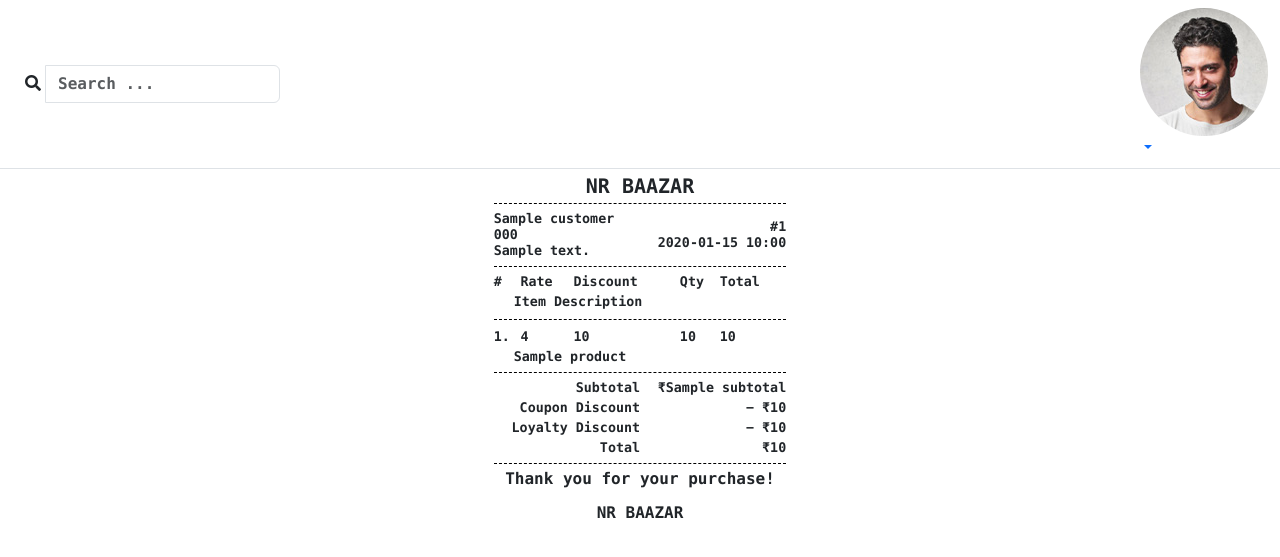
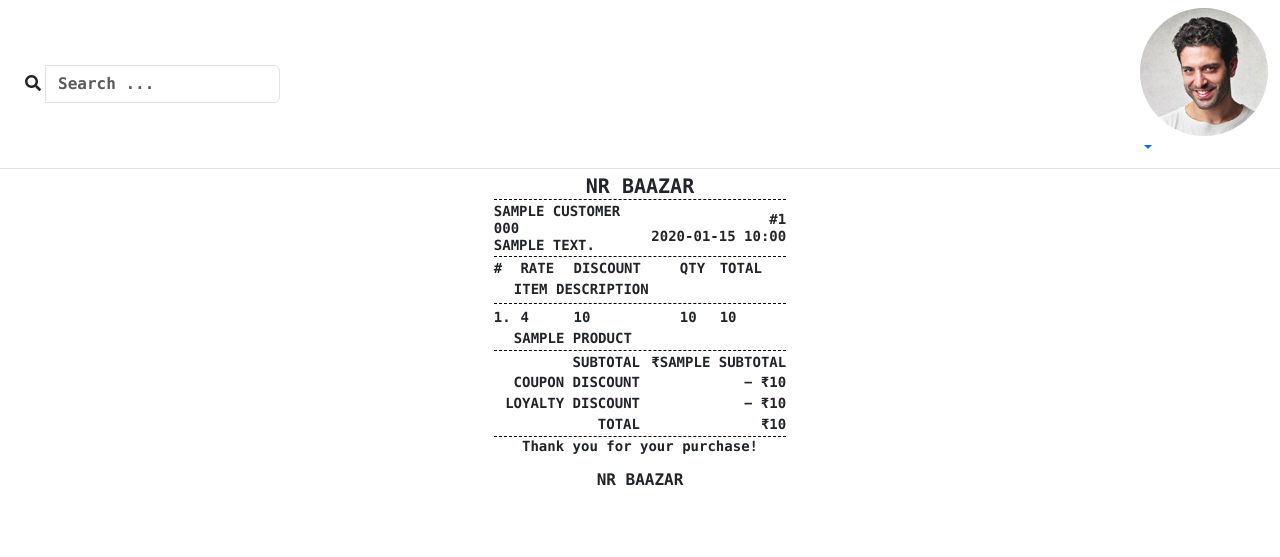
Before and after one commit to codebyfaruk/nr-backend, a Django app: template templates/store/sales/invoice.html in a window 1280 px wide. Shown: the part 208-765 px from the top of the page. Run offline with Django 5.2, Linux system fonts and the light colour scheme; the template is opened without the code that fills it: most values are stand-ins (such as "Sample title", 1, 10 or a date in 2020); some libraries are stand-ins or nearby versions.

Commit message:
Print fix

```diff
--- a/templates/store/sales/invoice.html
+++ b/templates/store/sales/invoice.html
@@ -12,7 +12,7 @@
   }
 
   .invoice-box {
-    font-size: 10pt;
+    font-size: 14px;
     line-height: 1.2;
     width: 80mm;
     padding: 5px;
@@ -22,20 +22,22 @@
   .invoice-box .center {
     text-align: center;
     font-weight: bold;
-    font-size: 12pt;
+    font-size: 14px;
   }
 
   .line {
     border: 0;
     border-top: 1px dashed #000;
-    margin: 5px 0;
+    margin: 1px 0;
     height: 1px;
   }
 
   table {
     width: 100%;
     border-collapse: collapse;
-    font-size: 10pt;
+    font-size: 14px;
+    text-transform: uppercase;
+
   }
 
   th, td {
@@ -55,13 +57,9 @@
     body * {
       visibility: hidden;
     }
-    .line {
-      visibility: visible !important;
-      display: block !important;
-    }
 
     .invoice-box, .invoice-box * {
-      visibility: visible;
+      visibility: visible !important;
     }
 
     .invoice-box {
@@ -180,7 +178,6 @@
   </table>
 
   <div class="line"></div>
-
   <div class="center">Thank you for your purchase!</div>
 </div>
 {% endblock %}
@@ -197,9 +194,16 @@
     if (updated === 'true') {
       const updatedDate = "{{ order.updated_at|date:'Y-m-d H:i' }}";
       $("#invoiceDate").html(updatedDate);
-      console.log(updatedDate)
       localStorage.removeItem('invoiceIsUpdated');
     }
+
+    window.onafterprint = function () {
+      url = "{% url 'sales' %}"
+      setTimeout(function () {
+        // window.location.href = url;
+      }, 100);
+
+    };
     window.print();
   });
 </script>
```
